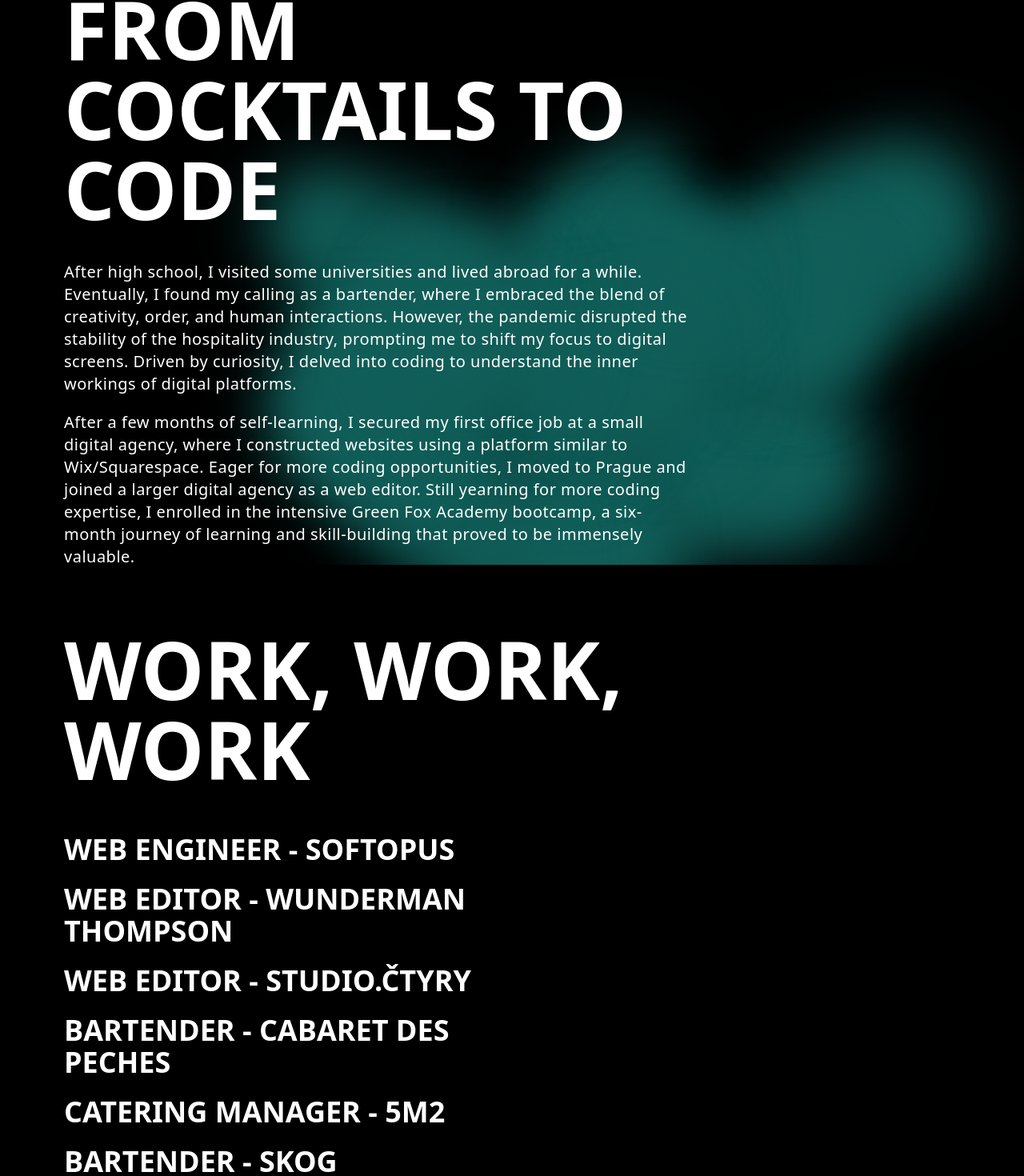
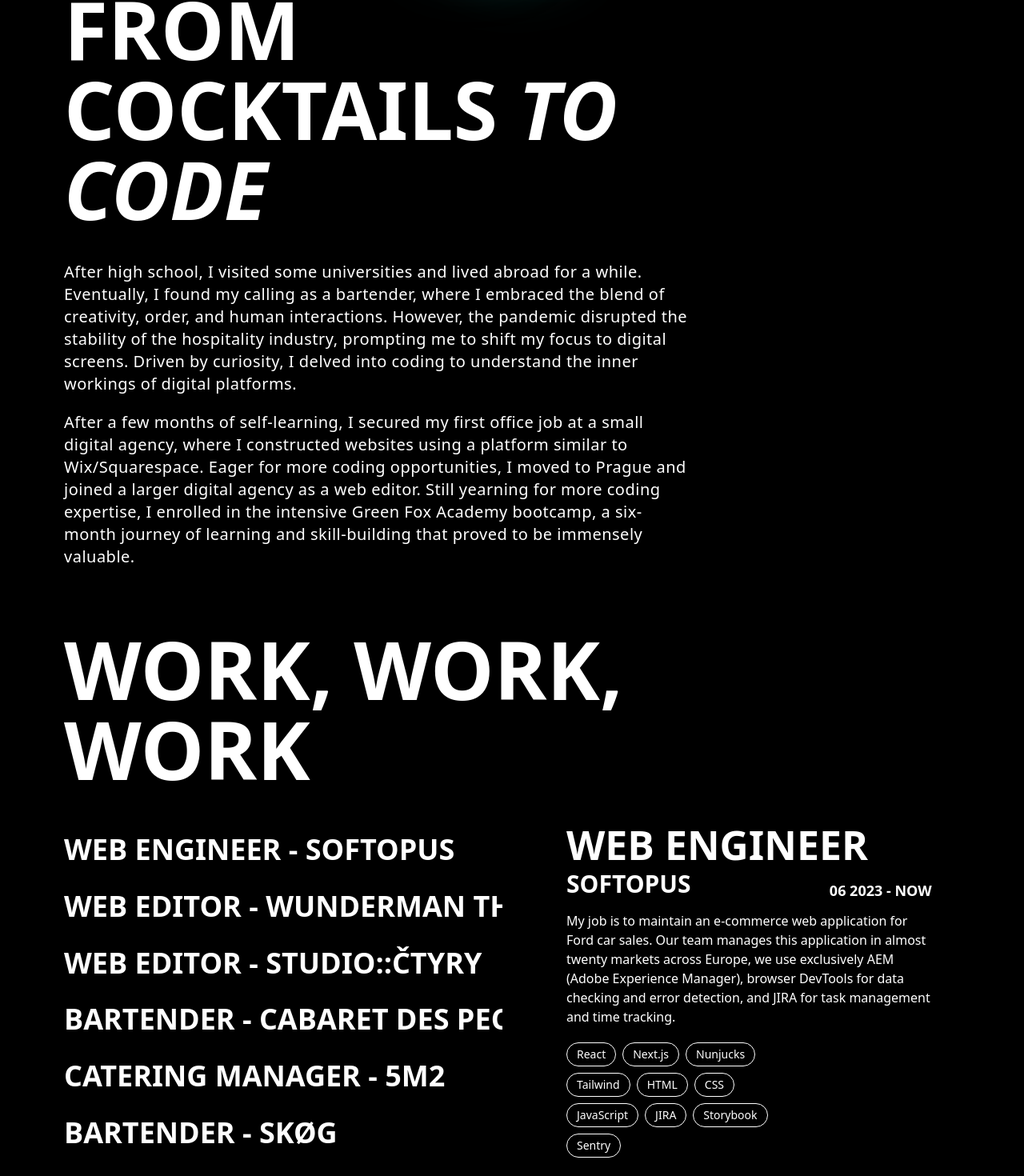
Before and after one commit to kasikfrantisek/personal-page, a Next.js app: page / in a window 1280 px wide. Shown: the part 894-2364 px from the top of the page at 80% size. Built offline with nearby package versions, Linux system fonts and the light colour scheme.

Commit message:
new section and responsivnes

```diff
--- a/src/components/About.tsx
+++ b/src/components/About.tsx
@@ -4,8 +4,8 @@ export const About = () => {
   const bubbles = Array.from({ length: 30 }, (_, index) => <Bubble key={index} />);
 
   return (
-    <div className="w-full h-screen text-white md:pt-20 md:pl-20 px-6 relative overflow-hidden">
-      <h1 className="md:text-[100px] text-3xl uppercase font-bold leading-[100%] w-4/5 md:w-2/3">From cocktails to code</h1>
+    <div className="w-full h-screen text-white pt-5 md:pt-20 md:pl-20 px-6 relative overflow-hidden">
+      <h1 className="md:text-[100px] text-3xl uppercase font-bold leading-[100%] w-4/5 md:w-2/3">From cocktails <span className="italic">to code</span></h1>
       <div className="md:w-2/3 md:text-xl text-sm leading-[120%] space-y-2 md:space-y-5 md:pt-10 pt-5 font-light tracking-wide">
         <p>After high school, I visited some universities and lived abroad for a while. Eventually, I found my calling as a bartender, where I embraced the blend of creativity, order, and human interactions. However, the pandemic disrupted the stability of the hospitality industry, prompting me to shift my focus to digital screens. Driven by curiosity, I delved into coding to understand the inner workings of digital platforms.</p>
         <p>After a few months of self-learning, I secured my first office job at a small digital agency, where I constructed websites using a platform similar to Wix/Squarespace. Eager for more coding opportunities, I moved to Prague and joined a larger digital agency as a web editor. Still yearning for more coding expertise, I enrolled in the intensive Green Fox Academy bootcamp, a six-month journey of learning and skill-building that proved to be immensely valuable.</p>
--- a/src/components/Bubble.tsx
+++ b/src/components/Bubble.tsx
@@ -13,28 +13,32 @@ type Animation = {
 
 const randomNumber = (num: number) => Math.floor(Math.random() * num);
 
+export const Bubble = () => {
+  const [windowWidth, setWindowWidth] = useState<number>(500);
 
   const getRandomAnimation = (dimensions: number): Animation => ({
     top: randomNumber(700),
-  left: randomNumber(1200),
-  right: randomNumber(2000),
+    left: randomNumber(windowWidth),
+    right: randomNumber(windowWidth),
     bottom: randomNumber(500),
     transition: { duration: 5, ease: "linear" },
     width: dimensions,
     height: dimensions,
   });
 
-export const Bubble = () => {
-  const [dimensions, setDimensions] = useState((300));
+  const [dimensions, setDimensions] = useState(300);
   const [move, setMove] = useState<Animation>(getRandomAnimation(dimensions));
   const [change, setChange] = useState(true);
 
   useEffect(() => {
-    setDimensions(randomNumber(300));
+    setDimensions(randomNumber(200));
     setMove(getRandomAnimation(dimensions));
   }, [change]);
 
   useEffect(() => {
+    if(typeof window !== "undefined") {
+    setWindowWidth (() => window.innerWidth)
+  }
     const interval = setInterval(() => {
       setChange((prev) => !prev);
     }, 2000);
@@ -50,7 +54,7 @@ export const Bubble = () => {
         move: move,
       }}
       animate={"move"}
-      className="absolute -z-10 bg-teal-800 rounded-full blur-2xl"
+      className="fixed -z-10 bg-teal-800 rounded-full blur-2xl"
       style={{width: '200px', height: '200px',
       top: randomNumber(1500),
       left: randomNumber(1500),
--- a/src/components/DetailPosition.tsx
+++ b/src/components/DetailPosition.tsx
@@ -1,11 +1,32 @@
+import { Tag } from "./Tag"
+import Image from "next/image"
+
 type Props = {
-    children: React.ReactNode
+    data: {
+        id: number,
+        position: string,
+        employer: string,
+        url: string;
+        duration: string,
+        skills: string[],
+        description: string,
+    }
 }
 
-export const DetailPosition = ({children}: Props) => {
+export const DetailPosition = ({data}: Props) => {
     return (
-        <div className="text-white">
-            <h2>{children}</h2>
+        <div className="text-white md:w-5/6">
+            <h2 className="uppercase font-bold text-lg md:text-[50px]">{data.position}</h2>
+            <div className="flex justify-between items-end md:pt-3">
+                <a href={data.url} target="_blank">
+                    <h2 className="uppercase font-bold text-md md:text-[30px] hover:underline">{data.employer}</h2>
+                    </a>
+                <span className="uppercase font-bold text-sm md:text-lg">{data.duration}</span>
+            </div>
+            <p className="pt-3">{data.description}</p>
+            <div className="flex gap-2 flex-wrap pt-5 md:w-2/3">
+                {data.skills.map(skill => <Tag title={skill}/>)}
+            </div>
         </div>
     )
 }
--- a/src/components/Hero.tsx
+++ b/src/components/Hero.tsx
@@ -18,10 +18,10 @@ export const Hero = () => {
       {looperConfigs.map((config, index) => (
         <InfiniteLooper key={index} speed={config.speed} direction={config.direction}>
           <h1 className="ml-2 md:text-[100px] text-[50px] whitespace-nowrap text-white uppercase font-bold leading-[100%]">
-            {config.text}
+            {name}
           </h1>
-          <h1 className="ml-2 md:text-[100px] text-[50px] whitespace-nowrap text-white uppercase font-bold leading-[100%]">
-            {config.text}
+          <h1 className="ml-2 md:text-[100px] text-[50px] whitespace-nowrap text-white uppercase font-bold leading-[100%] italic">
+            {job}
           </h1>
         </InfiniteLooper>
       ))}
--- a/src/components/Position.tsx
+++ b/src/components/Position.tsx
@@ -18,7 +18,7 @@ export const Position = ({children, id, mouseOn}: Props) => {
 
     return (
         <div className="w-fit">
-            <h3 onMouseEnter={() => setId(id)} onMouseLeave={() => setHover(prev => !prev)} className="uppercase font-bold text-4xl cursor-pointer">{children}</h3>
+            <h3 onMouseEnter={() => setId(id)} onMouseLeave={() => setHover(prev => !prev)} className="uppercase font-bold text-sm pr-2 whitespace-nowrap md:text-4xl cursor-pointer">{children}</h3>
             <motion.div
                   variants={{
                     initial: {width: 0, transition: { duration: 0.5, delay: 0.5 }},
--- /dev/null
+++ b/src/components/Tag.tsx
@@ -0,0 +1,18 @@
+import { motion } from "framer-motion"
+
+type Props = {
+    title: string
+}
+
+export const Tag = ({title}: Props) => {
+    return (
+        <motion.div
+        whileHover={{
+            scale: 1.05,
+            transition: { duration: 0.1 },
+          }}
+        className="border-[1px] border-white px-3 py-1 rounded-full cursor-default">
+            <p className="text-sm font-light">{title}</p>
+        </motion.div>
+    )
+}
--- a/src/components/Work.tsx
+++ b/src/components/Work.tsx
@@ -4,18 +4,18 @@ import { workData } from "@/data/work"
 import { DetailPosition } from "./DetailPosition"
 
 export const Work = () => {
-    const [displayed, setDisplayed] = useState<number>();
+    const [displayed, setDisplayed] = useState<number>(1);
 
     return (
-        <div className="w-full h-screen text-white md:pt-20 md:pl-20 px-6 relative">
-            <h1 className="md:text-[100px] text-3xl uppercase font-bold leading-[100%] w-4/5 md:w-2/3">Work, work, work</h1>
-            <div className="pt-14 grid grid-cols-2 gap-20">
-                <div className="space-y-5">
-                    {workData.map(job => <Position id={job.id} mouseOn={setDisplayed}>{job.title}</Position>)}
+        <div className="w-full h-screen text-white md:pt-20 md:pl-20 px-6 pt-8 relative">
+            <h1 className="md:text-[100px] text-3xl uppercase font-bold leading-[100%] md:w-2/3">Work, work, work</h1>
+            <div className="md:pt-14 pt-4 grid md:grid-cols-2 md:gap-20">
+                <div className="md:space-y-5 flex flex-nowrap md:flex-wrap md:overflow-x-hidden overflow-x-scroll">
+                    {workData.map(job => <Position id={job.id} mouseOn={setDisplayed}>{job.position} - {job.employer}</Position>)}
                 </div>
-                <div>
+                <div className="pt-5 md:pt-0">
                     {workData.map(job => {
-                        if(job.id == displayed) return <DetailPosition>{job.description}</DetailPosition>
+                        if(job.id == displayed) return <DetailPosition data={job} />
                     })}
                 </div>
             </div>
--- a/src/data/work.ts
+++ b/src/data/work.ts
@@ -1,42 +1,60 @@
 export const workData = [
     {
         id: 1,
-        title: 'web engineer - softopus',
-        duration: 'June 2023 - now',
+        position: 'web engineer',
+        employer: 'softopus',
+        url: 'https://www.softopus.io/',
+        duration: '06 2023 - now',
+        skills: ['React', 'Next.js', 'Nunjucks', 'Tailwind', 'HTML', 'CSS', 'JavaScript', 'JIRA', 'Storybook', 'Sentry'],
         description: 'My job is to maintain an e-commerce web application for Ford car sales. Our team manages this application in almost twenty markets across Europe, we use exclusively AEM (Adobe Experience Manager), browser DevTools for data checking and error detection, and JIRA for task management and time tracking.'
     },
     {
         id: 2,
-        title: 'web editor - wunderman thompson',
-        duration: 'February 2021 - June 2022',
+        position: 'web editor',
+        employer: 'wunderman thompson',
+        url: 'https://www.wundermanthompson.com/cs/czech-republic',
+        duration: '02 2021 - 06 2022',
+        skills: ['AEM', 'JIRA', 'Confulence'],
         description: 'My job is to maintain an e-commerce web application for Ford car sales. Our team manages this application in almost twenty markets across Europe, we use exclusively AEM (Adobe Experience Manager), browser DevTools for data checking and error detection, and JIRA for task management and time tracking.'
 
     },
     {
         id: 3,
-        title: 'web editor - studio.čtyry',
-        duration: 'July 2020 - January 2021',
+        position: 'web editor',
+        employer: 'studio::čtyry',
+        url: 'https://www.studio-ctyry.cz/',
+        duration: '07 2020 - 01 2021',
+        skills: ['Photoshop', 'CMS - solidpixels', 'Google Analytics'],
         description: "When I joined the studio.čtyry it was a tiny online marketing agency that didn't even have a name yet. In the beginning, I did what was needed, from the preparation of publishing plans for social networks, through the creation of content to the creation of websites. We created the website in the Czech template solution solidpixels.cz in close cooperation with clients."
 
     },
     {
         id: 4,
-        title: 'bartender - cabaret des peches',
-        duration: 'February 2020 - July 2020',
+        position: 'bartender',
+        employer: 'cabaret des peches',
+        url: 'https://www.cabaretdespeches.com/',
+        duration: '02 2020 - 07 2020',
+        skills: ['People skills', 'Mixology'],
         description: 'My job is to maintain an e-commerce web application for Ford car sales. Our team manages this application in almost twenty markets across Europe, we use exclusively AEM (Adobe Experience Manager), browser DevTools for data checking and error detection, and JIRA for task management and time tracking.'
 
     },
     {
         id: 5,
-        title: 'catering manager - 5m2',
-        duration: 'June 2019 - March 2020',
+        position: 'catering manager',
+        employer: '5m2',
+        url: 'https://petmetru.cz/',
+        duration: '06 2019 - 03 2020',
+        skills: ['People skills', 'Mixology', 'Time management'],
         description: 'My job is to maintain an e-commerce web application for Ford car sales. Our team manages this application in almost twenty markets across Europe, we use exclusively AEM (Adobe Experience Manager), browser DevTools for data checking and error detection, and JIRA for task management and time tracking.'
 
     },
     {
         id: 6,
-        title: 'bartender - SKOG',
-        duration: 'December 2017 - February 2020',
+        position: 'bartender',
+        employer: 'SKØG',
+        url: 'https://www.skog.cz/',
+        duration: '12 2017 - 02 2020',
+        skills: ['People skills', 'Mixology'],
         description: 'My job is to maintain an e-commerce web application for Ford car sales. Our team manages this application in almost twenty markets across Europe, we use exclusively AEM (Adobe Experience Manager), browser DevTools for data checking and error detection, and JIRA for task management and time tracking.'
 
     }
```
Also changed, not shown: public/globe-outline.svg (added). Lines whose indentation alone changed are shown as unchanged.
